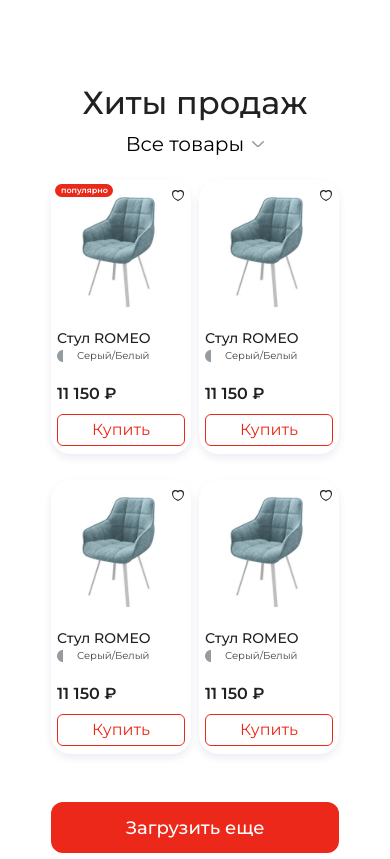
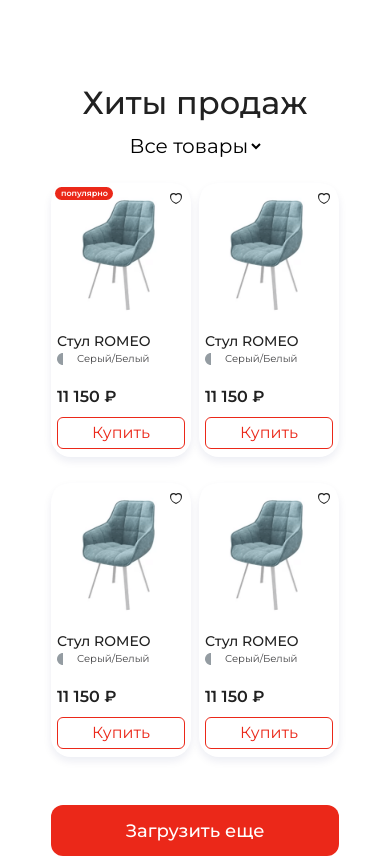
Before and after one commit to lolewkaa/tableStore, a plain HTML site: page index.html in a window 390 px wide. Shown: the part 2020-2879 px from the top of the page. Drawn offline with Linux system fonts and the light colour scheme.

Commit message:
fix all products selection

```diff
--- a/blocks/bestsellers.css
+++ b/blocks/bestsellers.css
@@ -162,6 +162,7 @@
 .bestsellers__button-mobile {
     display: none;
     color: black;
+    border: none;
 }
 .bestsellers__info {
     padding: 4.5px 10px;
@@ -322,8 +323,8 @@
     }
     .bestsellers__product-like {
         padding: 0;
-        width: 12px;
-        height: 11px;
+        width: 16px;
+        height: 15px;
         top: 5px;
         right: 5px;
     }
@@ -334,6 +335,10 @@
     .bestsellers__product-name {
         font-size: 14px;
         margin: 8px 0 4px 4px;
+        white-space: nowrap;
+        overflow: hidden;
+        text-overflow: ellipsis;
+
     }
     .bestsellers__color {
         font-size: 10px;
--- a/blocks/footer.css
+++ b/blocks/footer.css
@@ -466,4 +466,7 @@
     .footer__links {
         width: 288px;
     }
+    .footer__map-img {
+        margin: 0 auto;
+    }
 }
--- a/index.html
+++ b/index.html
@@ -173,10 +173,11 @@
       <button class="bestsellers__button_active">Все товары</button>
       <button class="bestsellers__button">Столы</button>
       <button class="bestsellers__button">Стулья</button>
-      <button class="bestsellers__button-mobile">
-        Все товары
-        <img src="images/arrowDown.svg">
-      </button>
+      <select class="bestsellers__button-mobile">
+        <option value="Все товары">Все товары</option>
+        <option value="Столы">Столы</option>
+        <option value="Стулья">Стулья</option>
+      </select>
     </div>
     <div class="bestsellers__container">
       <div class="bestsellers__product">
@@ -296,10 +297,11 @@
       <button class="bestsellers__button_active">Все товары</button>
       <button class="bestsellers__button">Столы</button>
       <button class="bestsellers__button">Стулья</button>
-      <button class="bestsellers__button-mobile">
-        Все товары
-        <img src="images/arrowDown.svg">
-      </button>
+      <select class="bestsellers__button-mobile">
+        <option value="Все товары">Все товары</option>
+        <option value="Столы">Столы</option>
+        <option value="Стулья">Стулья</option>
+      </select>
     </div>
     <div class="bestsellers__container">
       <div class="bestsellers__product">
```
